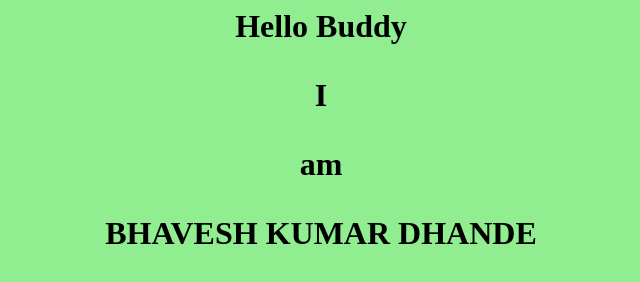
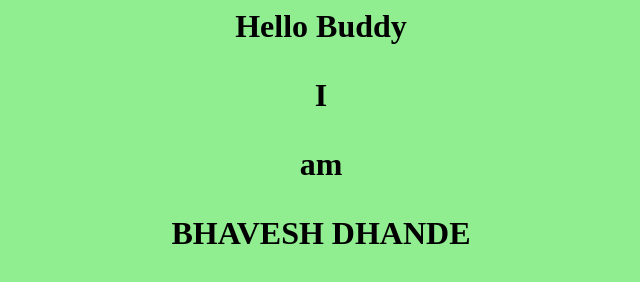
Before and after one commit to bhaveshdhande/jenkins, a plain HTML site: page index.html in a window 1280 px wide. Shown: the whole page, without its empty margins (319-959 px from the left). Drawn offline with Linux system fonts and the light colour scheme.

Commit message:
Update index.html

```diff
--- a/index.html
+++ b/index.html
@@ -6,7 +6,7 @@
 <H1> Hello Buddy<H1>
 <p font = "papyrus" text = "purple" > I<P>
 <p font = "papyrus" text = "purple" > am<P>
-<p font = "papyrus" text = "purple" > BHAVESH KUMAR DHANDE<P>
+<p font = "papyrus" text = "purple" > BHAVESH DHANDE<P>
 <p font = "papyrus" text = "purple" > <P>
 </BODY>
 </html>
```
